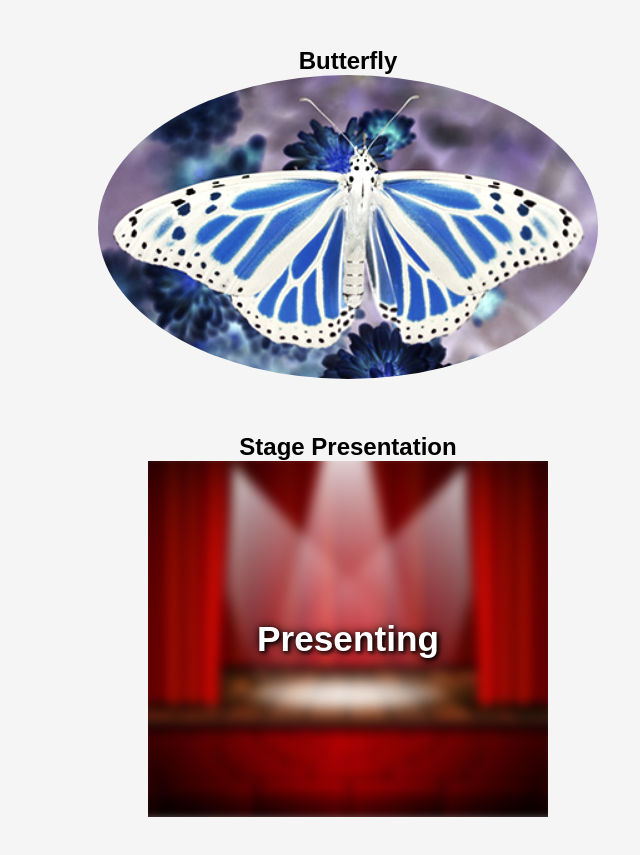
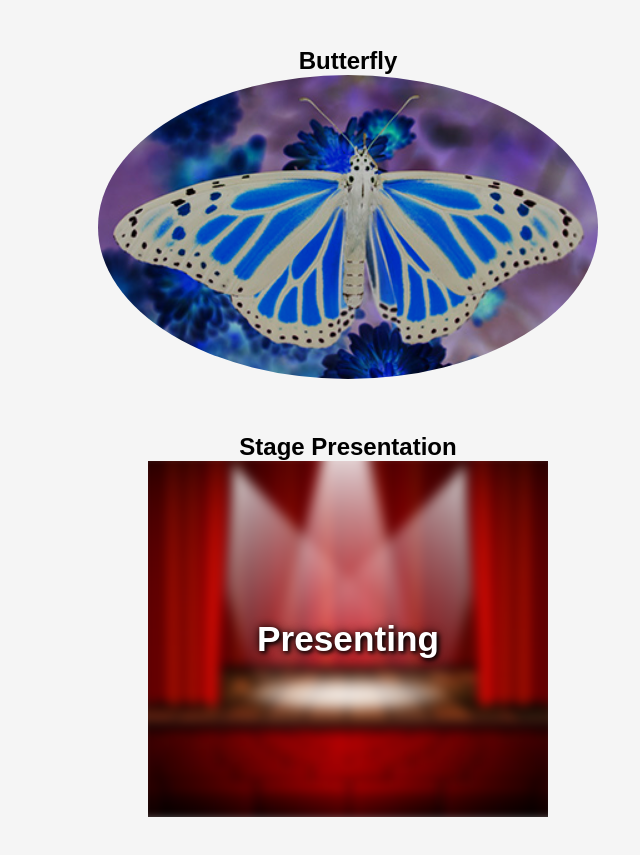
Before and after one commit to frandelatorreacosta-hash/The-Imitation-Assignment, a plain HTML site: page index.html in a window 1280 px wide. Shown: the part 1625-2480 px from the top of the page, without its empty margins (292-932 px from the left). Drawn offline with Linux system fonts and the light colour scheme.

Commit message:
Update style.css

```diff
--- a/style.css
+++ b/style.css
@@ -81,7 +81,7 @@ h1{
     width:500px;
     max-width:100%;
     border-radius:50%;
-    filter:invert(100%) saturate(55%) brightness(110%);
+    filter:invert(100%) saturate(140%) brightness(75%);
 }
 
 /* Stage */
```
